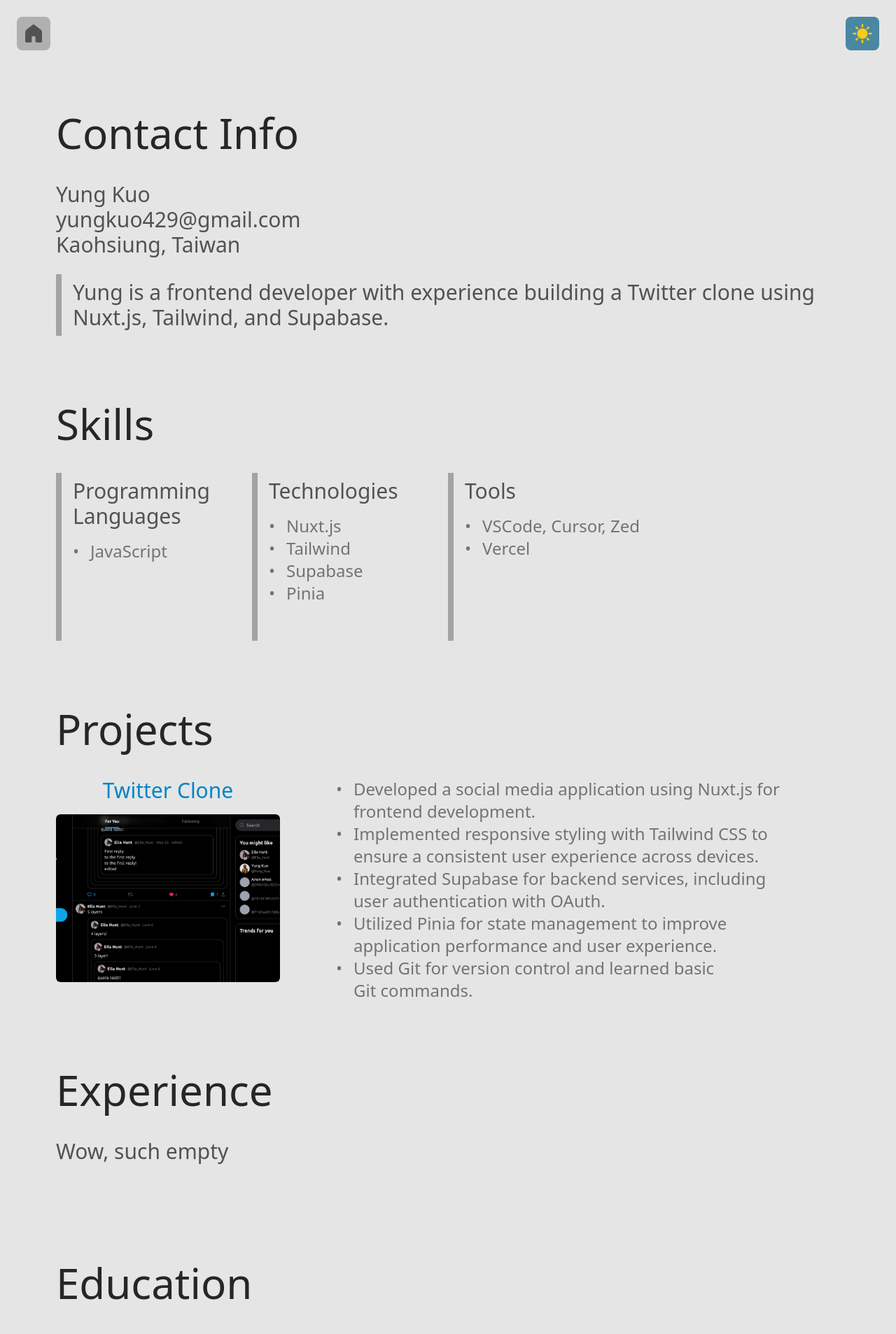
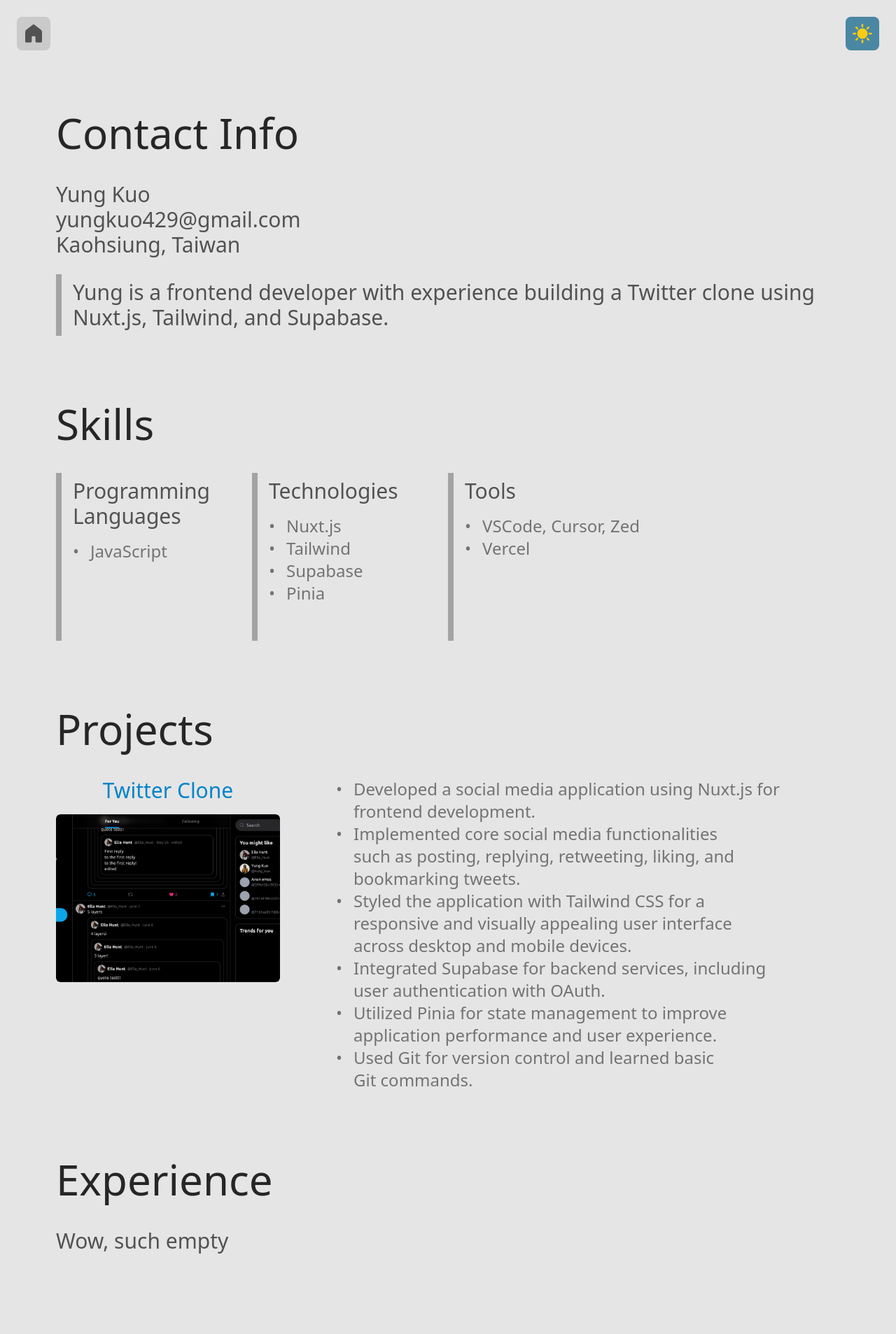
Before and after one commit to Yung-Kuo/my-blog, a Nuxt app: page /resume in a window 1280 px wide. Shown: the top 1907 px of the page at 70% size. Built offline with nearby package versions, Linux system fonts and the light colour scheme; no server answers.

Commit message:
minor layout update

```diff
--- a/components/Gadget/Home.vue
+++ b/components/Gadget/Home.vue
@@ -1,13 +1,9 @@
 <template>
   <NuxtLink to="/">
     <div
-      class="fixed left-6 top-6 z-30 flex h-12 w-12 items-center justify-center rounded-lg bg-neutral-400 bg-opacity-80 text-neutral-600 transition-all hover:bg-opacity-100 hover:text-neutral-800 dark:bg-neutral-800 dark:bg-opacity-80 dark:text-neutral-400 dark:hover:bg-neutral-700 dark:hover:bg-opacity-100 dark:hover:text-neutral-200"
+      class="fixed left-6 top-6 z-30 flex h-12 w-12 items-center justify-center rounded-lg bg-neutral-400 bg-opacity-40 text-neutral-600 backdrop-blur-sm transition-all hover:bg-neutral-600 hover:text-neutral-300 dark:bg-neutral-700 dark:bg-opacity-40 dark:text-neutral-400 dark:backdrop-blur-sm dark:hover:bg-neutral-600 dark:hover:text-neutral-200"
     >
-      <div
-        class="flex h-full w-full items-center justify-center rounded-lg bg-yellow-400 bg-opacity-0 transition-all hover:bg-opacity-10"
-      >
-        <IconsHome />
-      </div>
+      <IconsHome />
     </div>
   </NuxtLink>
 </template>
--- a/components/Gadget/LightSwitch.vue
+++ b/components/Gadget/LightSwitch.vue
@@ -20,21 +20,11 @@ onMounted(() => {
 });
 function toggleDark() {
   isDark.value = !isDark.value;
-  // if (isDark.value) {
-  //   document.documentElement.backgroundColor = "#000000";
-  //   document.documentElement.classList.add("dark");
-  //   localStorage.currentTheme = "dark";
-  // } else {
-  //   document.documentEleement.backgroundColor = "#ffffff";
-  //   document.documentElement.classList.remove("dark");
-  //   localStorage.currentTheme = "light";
-  // }
-  // document.documentElement.classList.toggle("dark");
 }
 </script>
 <template>
   <div
-    class="group fixed right-6 top-6 z-30 flex h-12 w-12 items-center justify-center overflow-hidden rounded-lg bg-neutral-500 text-3xl transition-all dark:bg-neutral-800"
+    class="group fixed right-6 top-6 z-30 flex h-12 w-12 cursor-pointer items-center justify-center overflow-hidden rounded-lg bg-neutral-500 text-3xl transition-all dark:bg-neutral-800"
     @mousedown="toggleDark()"
   >
     <div
--- a/components/Layout/Header/index.vue
+++ b/components/Layout/Header/index.vue
@@ -2,7 +2,7 @@
 <template>
   <header
     id="header"
-    class="group sticky left-0 top-0 z-20 w-full xl:h-[36rem]"
+    class="group sticky left-0 top-0 z-20 hidden w-full xl:flex xl:h-[36rem]"
   >
     <!-- light mode -->
     <div
--- a/components/UI/Section.vue
+++ b/components/UI/Section.vue
@@ -1,6 +1,10 @@
 <script setup>
 const props = defineProps({
   expand: {
+    type: Boolean,
+    default: false,
+  },
+  compact: {
     type: Boolean,
     default: false,
   },
@@ -8,15 +12,16 @@ const props = defineProps({
 const isExpand = ref(true);
 </script>
 <template>
-  <div>
+  <div class="flex w-full flex-col">
     <div
       class="w-max"
       @mousedown="props.expand ? (isExpand = !isExpand) : null"
     >
       <slot name="title" :isExpand="isExpand" />
     </div>
-    <div class="h-4 xl:h-10" />
-    <div class="min-h-20 w-max max-w-full overflow-hidden">
+    <div v-if="props.compact" class="h-2" />
+    <div v-else class="h-4 xl:h-10" />
+    <div class="min-h-20 w-full overflow-hidden">
       <Transition
         enter-active-class="transition-all duration-500"
         enter-from-class="opacity-0 max-h-0"
@@ -26,9 +31,16 @@ const isExpand = ref(true);
         leave-to-class="opacity-0 max-h-0"
       >
         <div v-show="!props.expand || isExpand">
-          <slot name="sub" />
-          <div v-if="$slots.content && $slots.sub" class="h-20" />
-          <slot name="content" />
+          <div class="w-full">
+            <slot name="sub" />
+          </div>
+          <div v-if="$slots.content && $slots.sub">
+            <div v-if="props.compact" class="h-10 xl:h-16" />
+            <div v-else class="h-12 xl:h-20" />
+          </div>
+          <div class="w-full">
+            <slot name="content" />
+          </div>
         </div>
       </Transition>
     </div>
--- a/components/UI/Title/Main.vue
+++ b/components/UI/Title/Main.vue
@@ -16,7 +16,7 @@ const props = defineProps({
 </script>
 <template>
   <div
-    class="flex w-max text-4xl text-neutral-800 transition-all dark:text-neutral-300 xl:text-6xl"
+    class="flex w-max text-4xl font-medium text-neutral-800 transition-all dark:text-neutral-300 xl:text-6xl"
     :class="{
       'cursor-pointer hover:scale-105 hover:text-neutral-900 active:scale-100 dark:hover:text-neutral-200':
         !props.noHover,
--- a/pages/index.vue
+++ b/pages/index.vue
@@ -36,38 +36,51 @@ const gallery = ref([]);
     class="flex flex-col items-center gap-36 px-6 pb-40 pt-20 text-2xl text-neutral-500 xl:gap-60 xl:px-20"
   >
     <!-- Projects -->
-    <div class="flex w-full flex-col">
+    <UISection compact>
+      <template #title>
         <UITitleMain> Projects </UITitleMain>
-      <div class="h-4" />
+      </template>
       <!-- divider -->
+      <template #sub>
         <div
-        class="grow border-2 border-neutral-400 transition-all dark:border-neutral-700"
+          class="w-full border-2 border-neutral-400 transition-all dark:border-neutral-700"
         ></div>
-      <div class="h-8" />
+      </template>
       <!-- project links -->
+      <template #content>
         <div class="flex justify-center gap-10">
           <ProjectsTwitterClone />
         </div>
-    </div>
+      </template>
+    </UISection>
     <!-- Resume -->
-    <NuxtLink
-      to="/resume"
+    <UISection>
+      <template #content>
+        <div class="flex w-full justify-center p-5">
+          <NuxtLink to="/resume">
+            <div
               class="group flex cursor-pointer justify-center rounded-md bg-neutral-400 bg-opacity-50 px-20 py-8 text-center transition-all hover:scale-105 active:scale-100 dark:bg-neutral-700 xl:px-36 xl:py-10"
             >
-      <div>
               <UITitleAlt
-          class="text-neutral-700 group-hover:font-semibold group-hover:text-neutral-800 dark:text-yellow-400 dark:group-hover:text-yellow-400"
+                class="text-neutral-700 group-hover:font-semibold group-hover:text-neutral-800 dark:text-neutral-300 dark:group-hover:text-neutral-200"
                 >Resume</UITitleAlt
               >
             </div>
           </NuxtLink>
+        </div>
+      </template>
+    </UISection>
 
     <!-- Gallery -->
-    <div class="flex flex-col gap-6">
+    <UISection>
+      <template #title>
         <UITitleMain>Gallery</UITitleMain>
+      </template>
+      <template #sub>
         <UITitleSub>Digital & Analog</UITitleSub>
-      <div class="mt-12">
-        <ul class="flex flex-wrap gap-2 xl:gap-8">
+      </template>
+      <template #content>
+        <ul class="flex w-full flex-wrap gap-2 xl:gap-8">
           <li
             v-for="pic in gallery"
             class="h-40 w-40 overflow-hidden xl:h-64 xl:w-64"
@@ -79,8 +92,8 @@ const gallery = ref([]);
             />
           </li>
         </ul>
-      </div>
-    </div>
+      </template>
+    </UISection>
   </div>
 </template>
 <style scoped>
--- a/pages/resume.vue
+++ b/pages/resume.vue
@@ -78,8 +78,13 @@
               development.</UITitleList
             >
             <UITitleList
-              >Implemented responsive styling with Tailwind CSS to ensure a
-              consistent user experience across devices.</UITitleList
+              >Implemented core social media functionalities such as posting,
+              replying, retweeting, liking, and bookmarking tweets.</UITitleList
+            >
+            <UITitleList
+              >Styled the application with Tailwind CSS for a responsive and
+              visually appealing user interface across desktop and mobile
+              devices.</UITitleList
             >
             <UITitleList
               >Integrated Supabase for backend services, including user
```
Lines whose indentation alone changed are shown as unchanged.
